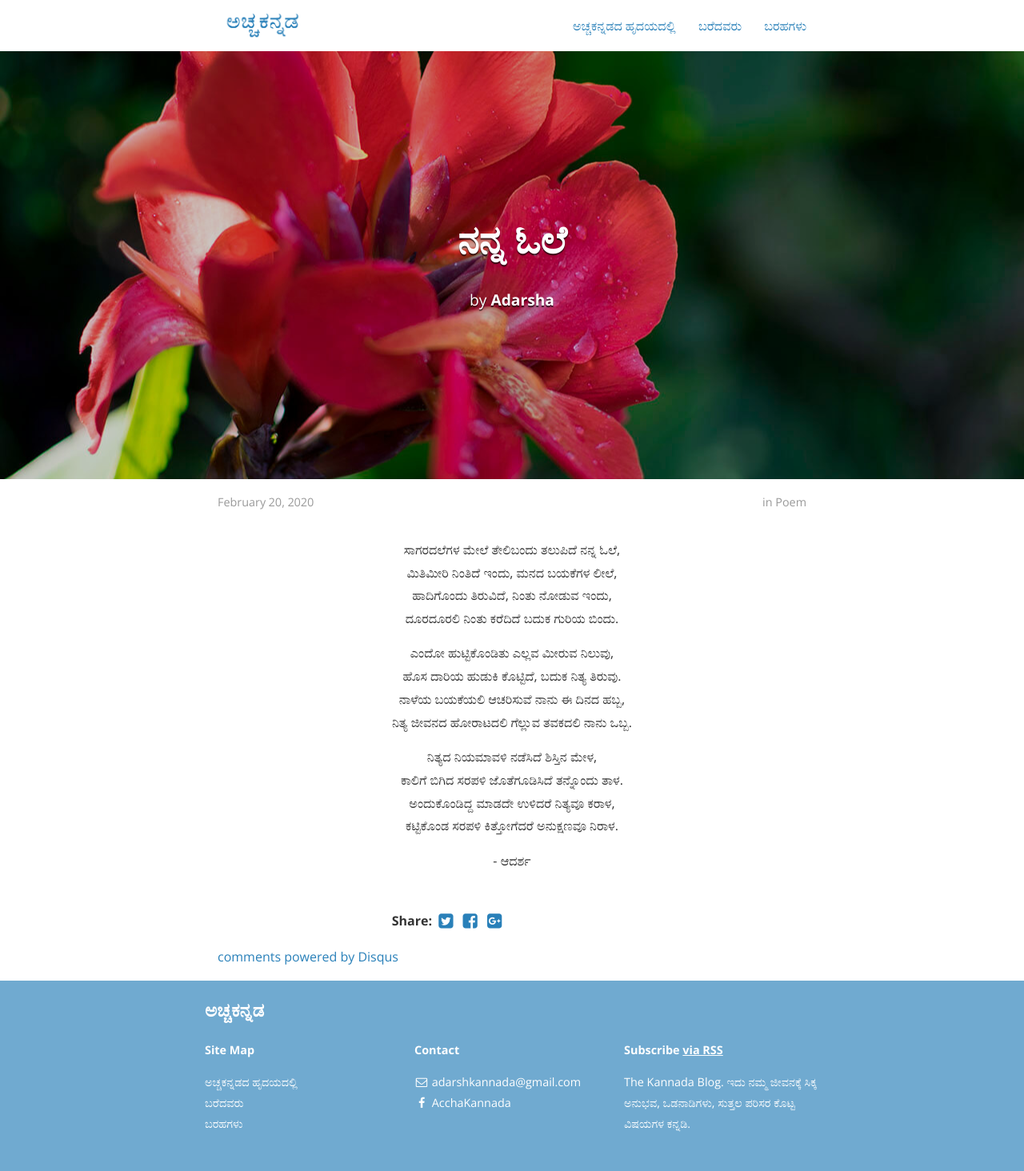
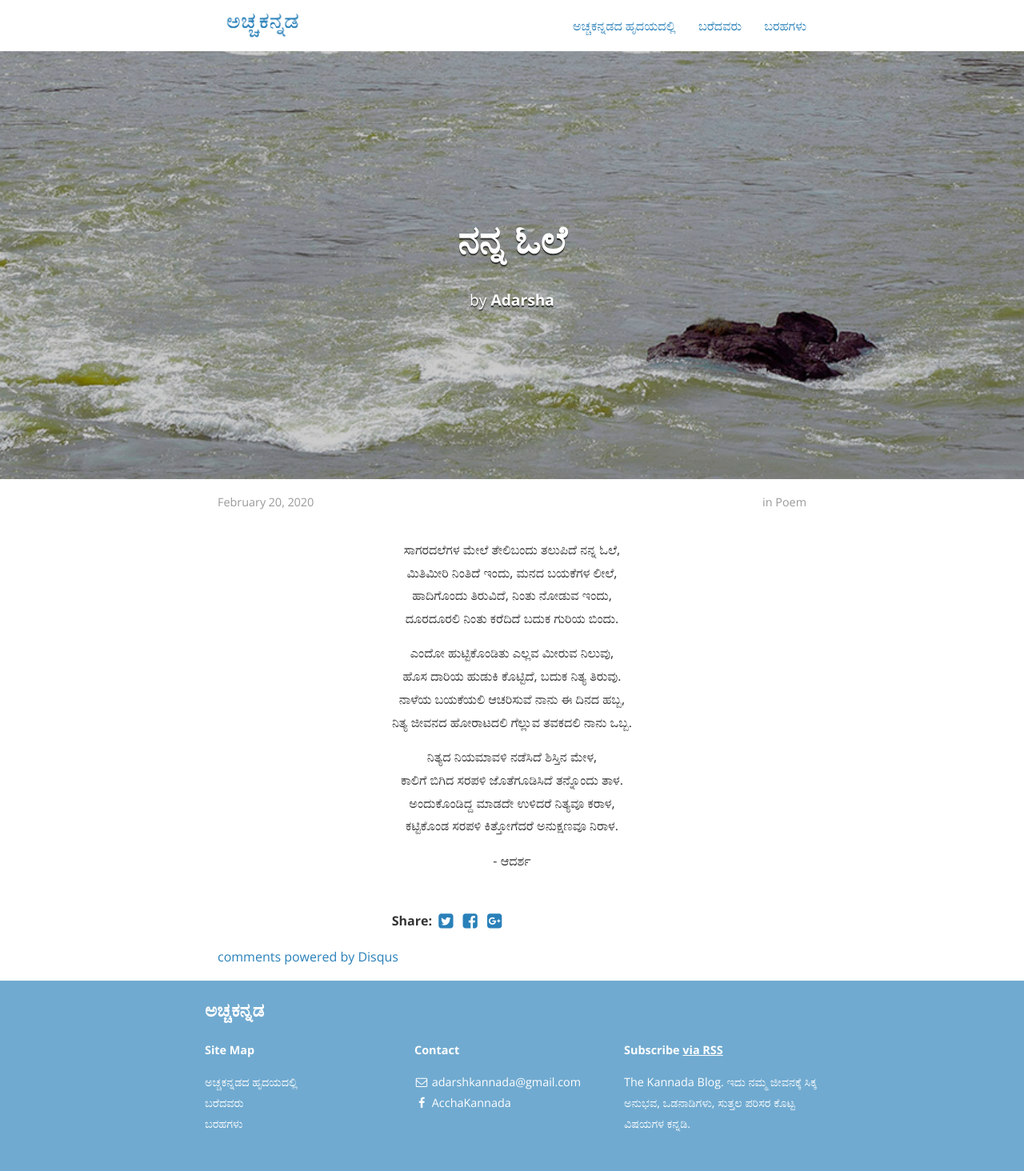
Before and after one commit to bencentra/centrarium, a Jekyll site: the page built from _posts/2020-02-20-nanna-ole.markdown, in a window 1280 px wide. Shown: the whole page at 80% size. Built offline with Jekyll 4.4.1, drawn with Linux system fonts in a browser that asks for light colours; nearby versions of some CDN libraries; comment, search, counter and statistics services are not loaded; a style sheet for code colours, icons or effects is not loaded.

Commit message:
Update 2020-02-20-nanna-ole.markdown

```diff
--- a/_posts/2020-02-20-nanna-ole.markdown
+++ b/_posts/2020-02-20-nanna-ole.markdown
@@ -5,7 +5,7 @@ date: 2020-02-20
 author: Adarsha
 categories: Poem
 tags:	AcchaKannada Kannada Poem kavana life jeevana boys karnataka aim guri fire force
-cover: "assets/yuddha-acchakannada.jpg"
+cover: "assets/nanna-ole-acchakannada.jpg"
 description: ಹಾದಿಗೊಂದು ತಿರುವಿದೆ, ನಿಂತು ನೋಡುವ ಇಂದು, ದೂರದೂರಲಿ ನಿಂತು ಕರೆದಿದೆ ಬದುಕ ಗುರಿಯ ಬಿಂದು.
 ---
 
```
